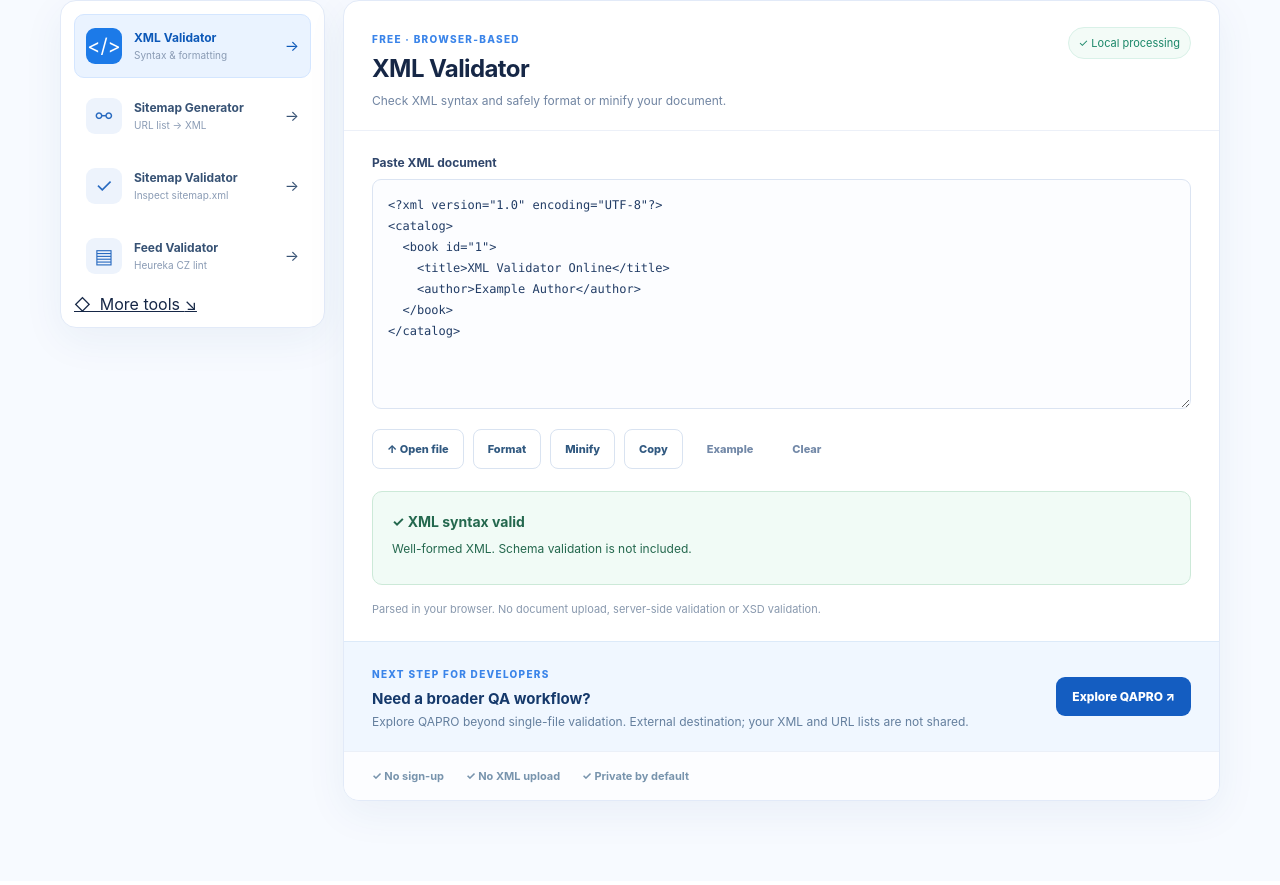
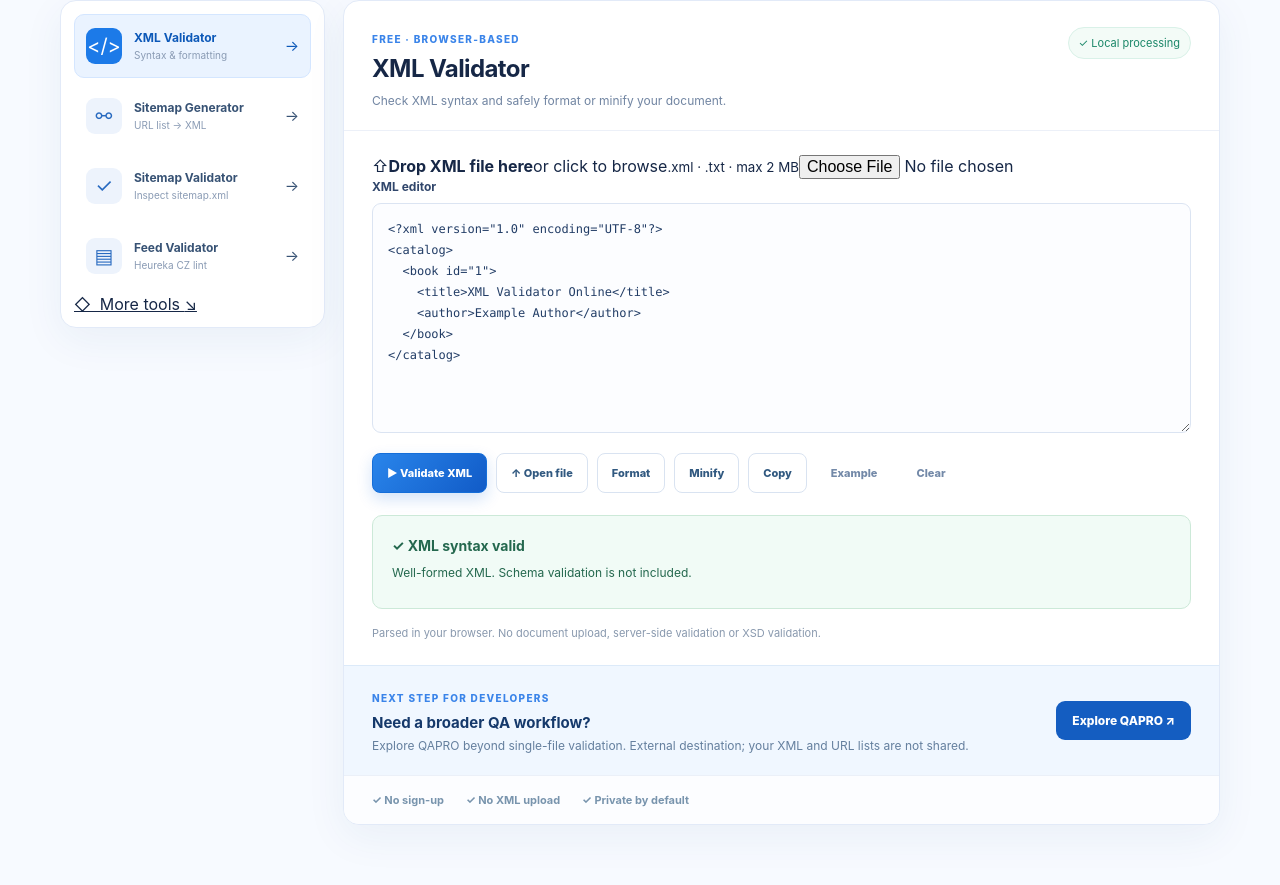
Before and after one commit to pejtr/xmlvalidatoronline, a React (Vite) app: page / in a window 1280 px wide. Shown: the part 1031-1916 px from the top of the page. Built offline with nearby package versions, Linux system fonts and the light colour scheme.

Commit message:
feat: implement functional local XML drag and drop and visible validation action

```diff
--- a/src/App.tsx
+++ b/src/App.tsx
@@ -158,9 +158,7 @@ function App() {
     try { await navigator.clipboard.writeText(value); setNotice('Copied to clipboard.') }
     catch { setNotice('Clipboard not available. Select and copy the text manually.') }
   }
-  const importFile = async (event: ChangeEvent<HTMLInputElement>) => {
-    const file = event.target.files?.[0]
-    event.target.value = ''
+  const loadLocalFile = async (file: File | undefined) => {
     if (!file) return
     if (file.size > MAX_SITEMAP_INPUT_CHARS) {
       setNotice('File exceeds the 2 MB local processing limit.')
@@ -168,10 +166,24 @@ function App() {
     }
     try {
       const text = await file.text()
+      if (text.length > MAX_SITEMAP_INPUT_CHARS) {
+        setNotice('File exceeds the local 2 million character processing limit.')
+        return
+      }
       if (mode === 'generator') setUrls(text)
       else setXml(text)
-      setNotice('File loaded locally. No upload was made.')
+      setNotice('File opened locally. Nothing was uploaded.')
     } catch { setNotice('Could not read this file.') }
+  }
+  const importFile = (event: ChangeEvent<HTMLInputElement>) => {
+    const file = event.target.files?.[0]
+    event.target.value = ''
+    void loadLocalFile(file)
+  }
+  const dropLocalFile = (event: DragEvent<HTMLElement>) => {
+    event.preventDefault()
+    setIsDragging(false)
+    void loadLocalFile(event.dataTransfer.files[0])
   }
   const transform = (type: 'format' | 'minify') => {
     try { setXml(type === 'format' ? formatXml(xml) : minifyXml(xml)); setNotice('Transformation completed locally.') }
@@ -287,9 +299,23 @@ function App() {
                   </div>
                 ) : (
                   <div className="panel-body">
-                    <div className="field"><label htmlFor="xml-input">{mode === 'sitemap' ? 'Paste your sitemap XML' : mode === 'heureka' ? 'Paste Heureka XML feed' : 'Paste XML document'}</label>
-                      <textarea id="xml-input" value={xml} onChange={(event) => setXml(event.target.value)} spellCheck={false} placeholder="Paste XML here..." /></div>
+                    <div className="xml-editor-row">
+                      <label className={'upload-dropzone ' + (isDragging ? 'drag-active' : '')}
+                        onDragOver={(event) => { event.preventDefault(); setIsDragging(true) }}
+                        onDragLeave={() => setIsDragging(false)}
+                        onDrop={dropLocalFile}>
+                        <span className="upload-icon" aria-hidden="true">⇧</span>
+                        <strong>Drop XML file here</strong><span>or click to browse</span>
+                        <small>.xml · .txt · max 2 MB</small>
+                        <input type="file" accept=".xml,.txt,text/plain,text/xml,application/xml" onChange={importFile} aria-label="Choose a local XML file" />
+                      </label>
+                      <div className="field xml-field">
+                        <label htmlFor="xml-input">{mode === 'sitemap' ? 'Sitemap XML' : mode === 'heureka' ? 'Heureka feed XML' : 'XML editor'}</label>
+                        <textarea id="xml-input" value={xml} onChange={(event) => setXml(event.target.value)} spellCheck={false} placeholder="Paste XML here..." />
+                      </div>
+                    </div>
                     <div className="actions-row">
+                      <button className="btn btn-primary" type="button" onClick={() => setNotice(mode === 'xml' ? parseXml(xml).message : mode === 'sitemap' ? (auditSitemap(xml).valid ? 'Basic sitemap checks passed.' : 'Sitemap has issues — see details below.') : 'Feed checks updated below.')}>▶ Validate {mode === 'xml' ? 'XML' : mode === 'sitemap' ? 'sitemap' : 'feed'}</button>
                       <label className="btn btn-secondary upload-label">↑ Open file<input type="file" accept=".xml,.txt,.csv,text/plain,text/xml,application/xml" onChange={importFile} /></label>
                       {mode === 'xml' && <><button className="btn btn-secondary" type="button" onClick={() => transform('format')}>Format</button><button className="btn btn-secondary" type="button" onClick={() => transform('minify')}>Minify</button></>}
                       <button className="btn btn-secondary" type="button" onClick={copy} disabled={!xml}>Copy</button>
```
